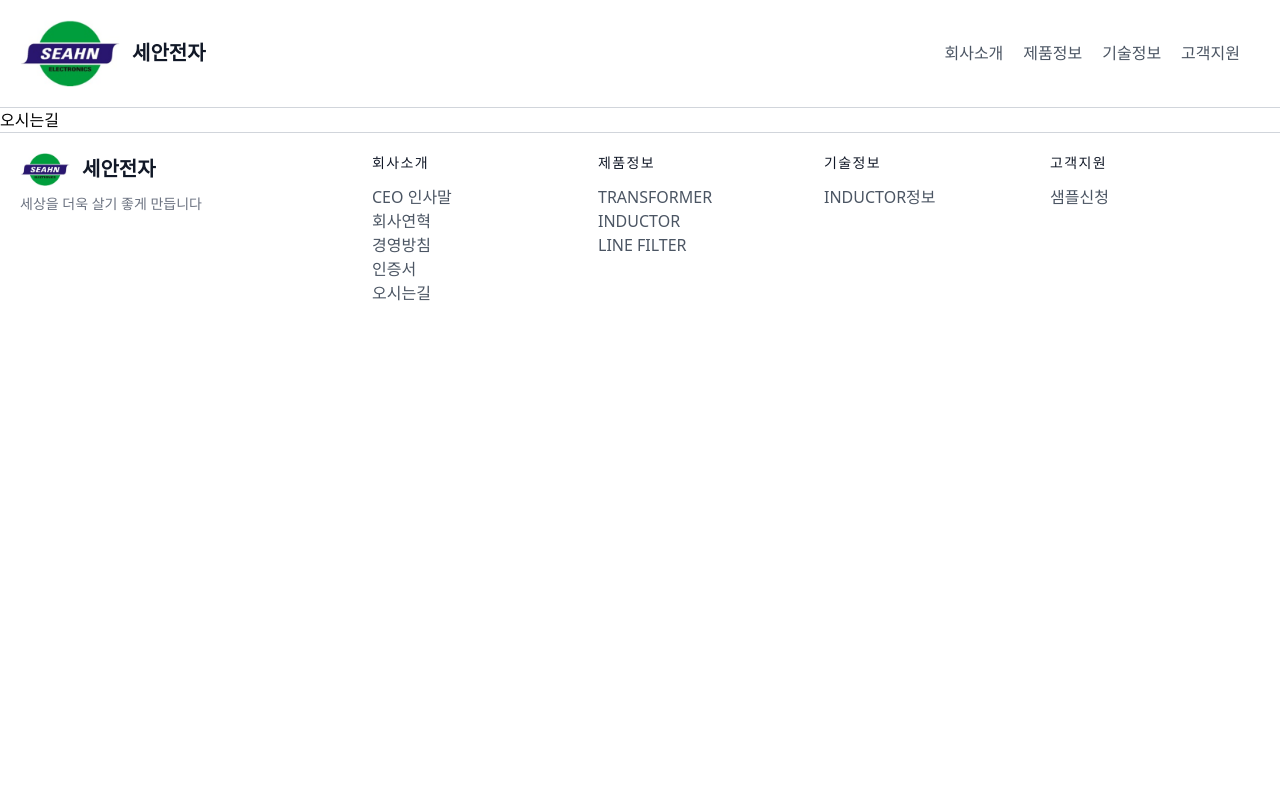
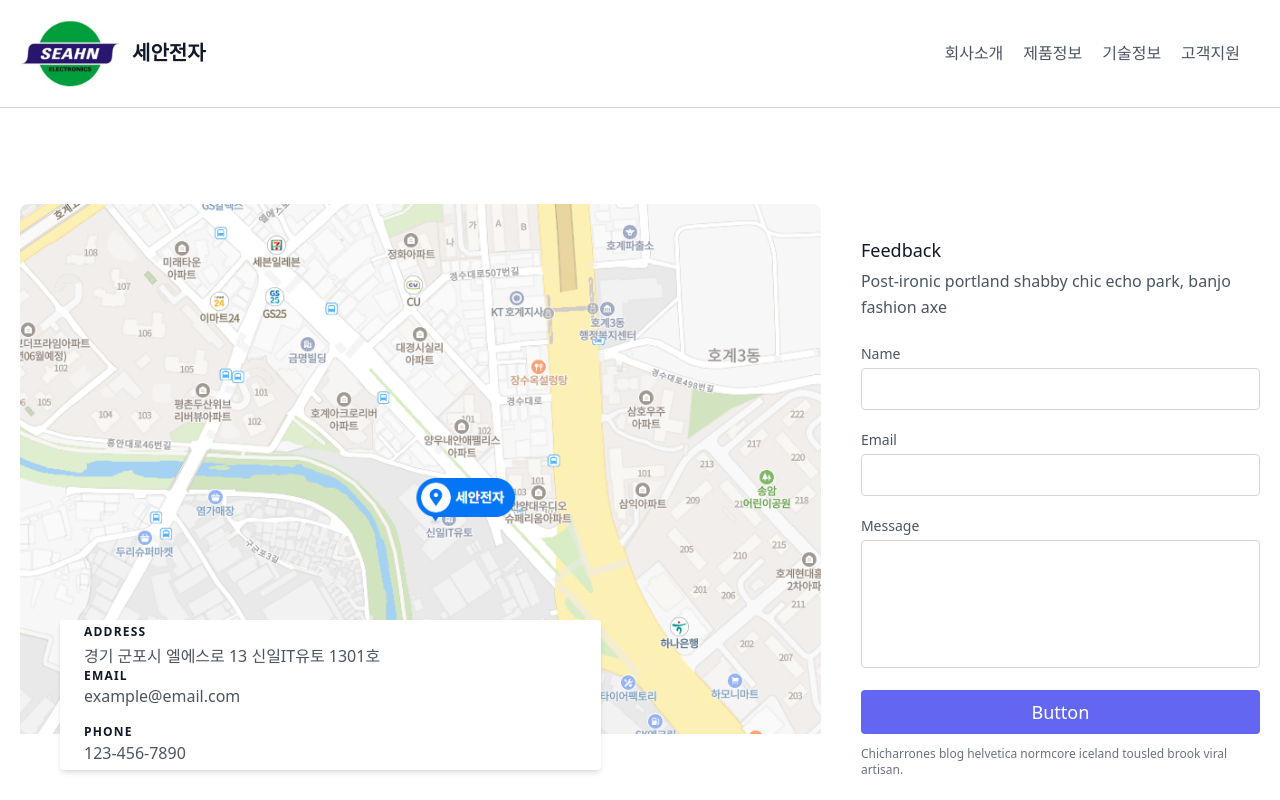
Before and after one commit to evenoahchoi/seahn, a Next.js app: page /about/location in a window 1280 px wide. Shown: the top 800 px of the page. Built offline with nearby package versions, Linux system fonts and the light colour scheme.

Commit message:
오시는길 추가

```diff
--- a/app/about/location/page.js
+++ b/app/about/location/page.js
@@ -1,7 +1,104 @@
+import Image from "next/image";
+
 export default function Location() {
-    return (
-      <>
-        <h1>오시는길</h1>
-      </>
-    );
-  }
+  return (
+    <div>
+      <section className="text-gray-600 body-font relative">
+        <div className="container px-5 py-24 mx-auto flex sm:flex-nowrap flex-wrap">
+          <div className="lg:w-2/3 md:w-1/2 rounded-lg overflow-hidden sm:mr-10 p-10 flex items-end justify-start relative">
+            <a
+              href="https://map.naver.com/p/entry/place/1650919378?placePath=%2Fhome&c=15.00,0,0,0,dh"
+              target="_blank"
+              rel="noopener noreferrer"
+              className="absolute inset-0"
+            >
+              <Image
+                src="/map.png"
+                alt="지도1"
+                width={900}
+                height={900}
+                priority={true}
+              />
+            </a>
+            {/* 박스 전체를 flex container로 만들고, 주소를 포함하는 div의 너비를 조정합니다. */}
+            <div className="bg-white relative flex flex-wrap py-1 rounded shadow-md w-3/4">
+              {/* 주소 정보가 더 많은 공간을 차지하도록 flex-grow와 flex-basis를 사용합니다. */}
+              <div className="flex-grow flex-basis-0 px-6">
+                <h2 className="title-font font-semibold text-gray-900 tracking-widest text-xs">
+                  ADDRESS
+                </h2>
+                {/* whitespace-nowrap 클래스를 추가하여 주소가 한 줄에 나오도록 합니다. */}
+                <p className="mt-1 text-base whitespace-nowrap">
+                  경기 군포시 엘에스로 13 신일IT유토 1301호
+                </p>
+              </div>
+              <div className="flex-grow flex-basis-0 px-6">
+                <h2 className="title-font font-semibold text-gray-900 tracking-widest text-xs">
+                  EMAIL
+                </h2>
+                <a className="mt-1 text-base">example@email.com</a>
+                <h2 className="title-font font-semibold text-gray-900 tracking-widest text-xs mt-4">
+                  PHONE
+                </h2>
+                <p className="leading-relaxed text-base">123-456-7890</p>
+              </div>
+            </div>
+          </div>
+          <div className="lg:w-1/3 md:w-1/2 bg-white flex flex-col md:ml-auto w-full md:py-8 mt-8 md:mt-0">
+            <h2 className="text-gray-900 text-lg mb-1 font-medium title-font">
+              Feedback
+            </h2>
+            <p className="leading-relaxed mb-5 text-gray-600">
+              Post-ironic portland shabby chic echo park, banjo fashion axe
+            </p>
+            <div className="relative mb-4">
+              <label htmlFor="name" className="leading-7 text-sm text-gray-600">
+                Name
+              </label>
+              <input
+                type="text"
+                id="name"
+                name="name"
+                className="w-full bg-white rounded border border-gray-300 focus:border-indigo-500 focus:ring-2 focus:ring-indigo-200 text-base outline-none text-gray-700 py-1 px-3 leading-8 transition-colors duration-200 ease-in-out"
+              />
+            </div>
+            <div className="relative mb-4">
+              <label
+                htmlFor="email"
+                className="leading-7 text-sm text-gray-600"
+              >
+                Email
+              </label>
+              <input
+                type="email"
+                id="email"
+                name="email"
+                className="w-full bg-white rounded border border-gray-300 focus:border-indigo-500 focus:ring-2 focus:ring-indigo-200 text-base outline-none text-gray-700 py-1 px-3 leading-8 transition-colors duration-200 ease-in-out"
+              />
+            </div>
+            <div className="relative mb-4">
+              <label
+                htmlFor="message"
+                className="leading-7 text-sm text-gray-600"
+              >
+                Message
+              </label>
+              <textarea
+                id="message"
+                name="message"
+                className="w-full bg-white rounded border border-gray-300 focus:border-indigo-500 focus:ring-2 focus:ring-indigo-200 h-32 text-base outline-none text-gray-700 py-1 px-3 resize-none leading-6 transition-colors duration-200 ease-in-out"
+              ></textarea>
+            </div>
+            <button className="text-white bg-indigo-500 border-0 py-2 px-6 focus:outline-none hover:bg-indigo-600 rounded text-lg">
+              Button
+            </button>
+            <p className="text-xs text-gray-500 mt-3">
+              Chicharrones blog helvetica normcore iceland tousled brook viral
+              artisan.
+            </p>
+          </div>
+        </div>
+      </section>
+    </div>
+  );
+}
```
Also changed, not shown: public/map.png (added).
